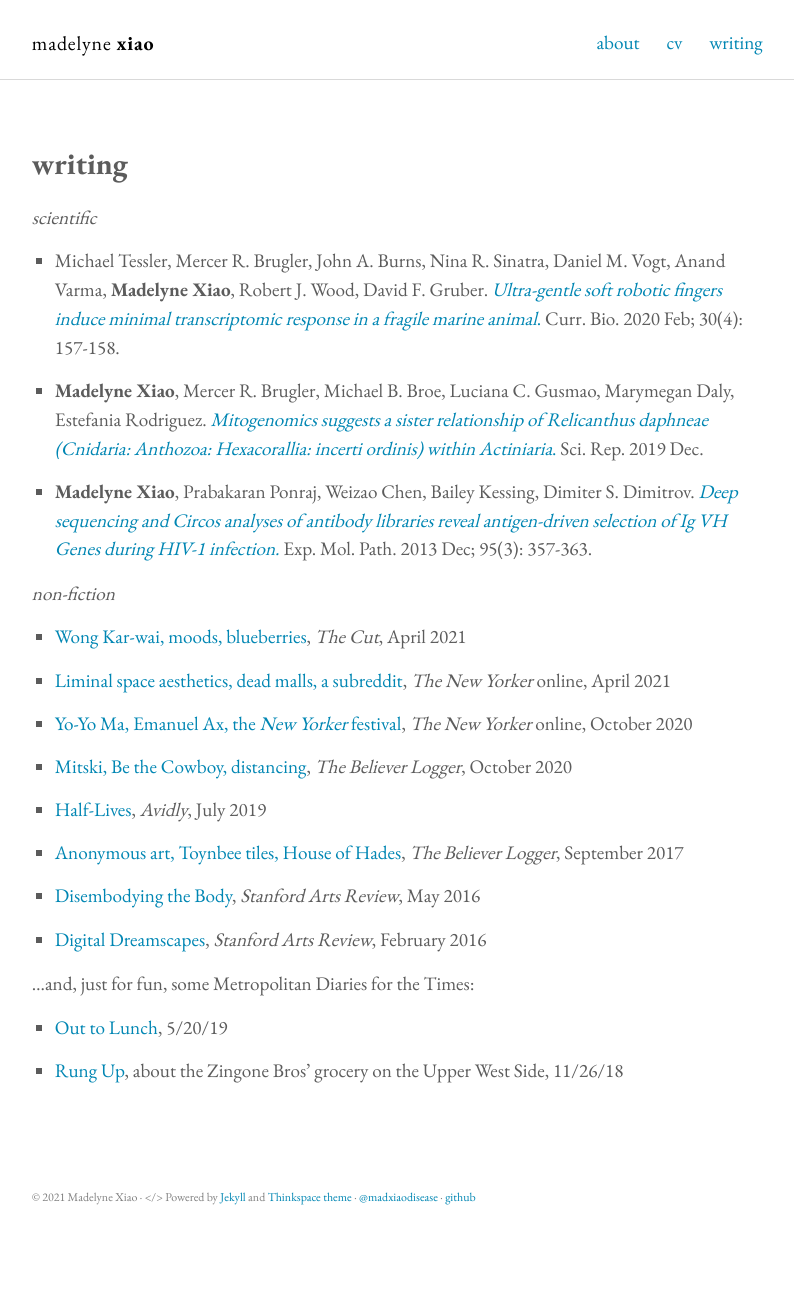
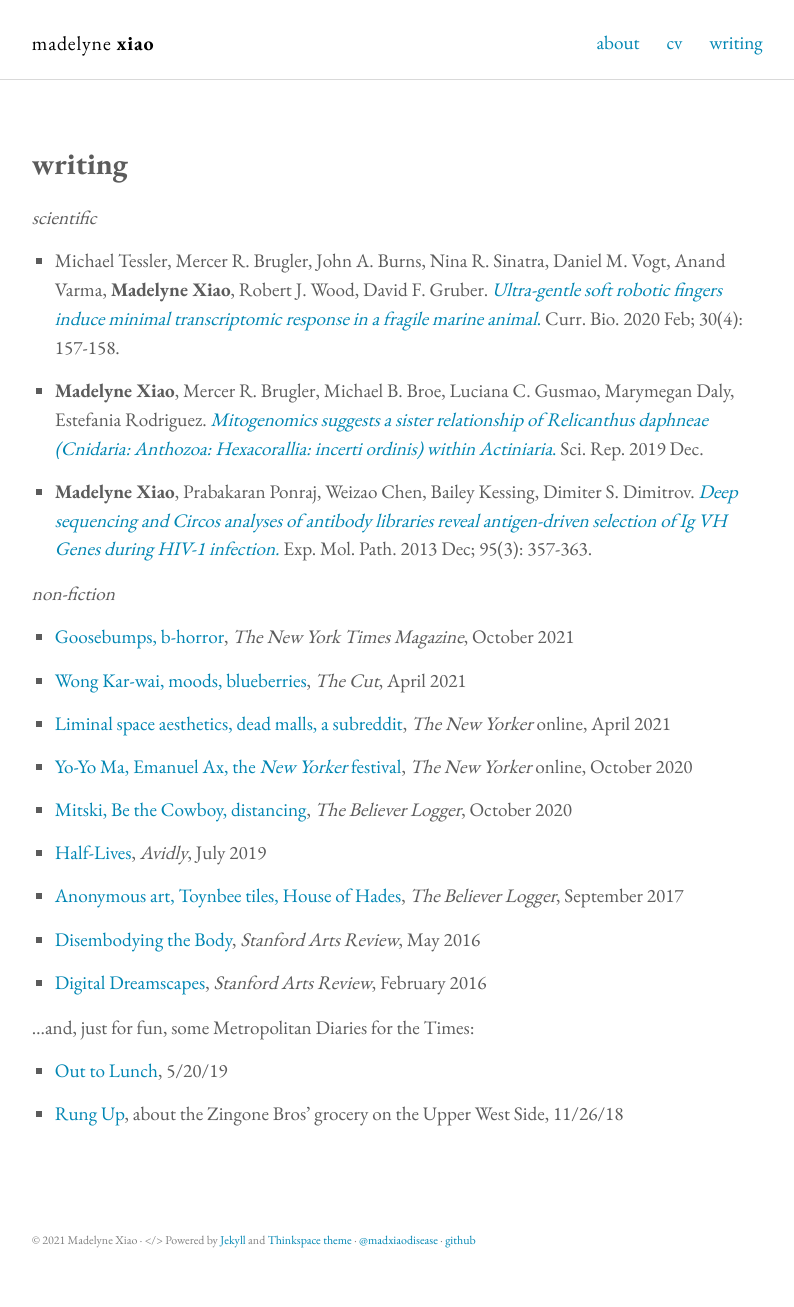
Before and after one commit to madelyne/madelyne.github.io, a Jekyll site: the page built from pubs.md, in a window 1280 px wide. Shown: the whole page, without its empty margins (237-1031 px from the left). Built offline with Jekyll 4.4.1, drawn with Linux system fonts in a browser that asks for light colours; before the commit the page ends 1264 px from its top, so only the background shows below that.

Commit message:
update pub list

```diff
--- a/pubs.md
+++ b/pubs.md
@@ -16,6 +16,8 @@ _scientific_
 
 
 _non-fiction_
+- [Goosebumps, b-horror](https://www.nytimes.com/2021/10/26/magazine/goosebumps.html), _The New York Times Magazine_, October 2021
+
 - [Wong Kar-wai, moods, blueberries](https://www.thecut.com/2021/04/recognizing-my-asian-heritage-in-wong-kar-wais-films.html), _The Cut_, April 2021
 
 - [Liminal space aesthetics, dead malls, a subreddit](https://www.newyorker.com/culture/rabbit-holes/the-pleasant-head-trip-of-liminal-spaces), _The New Yorker_ online, April 2021
```
Also changed, not shown: 3 other files.
